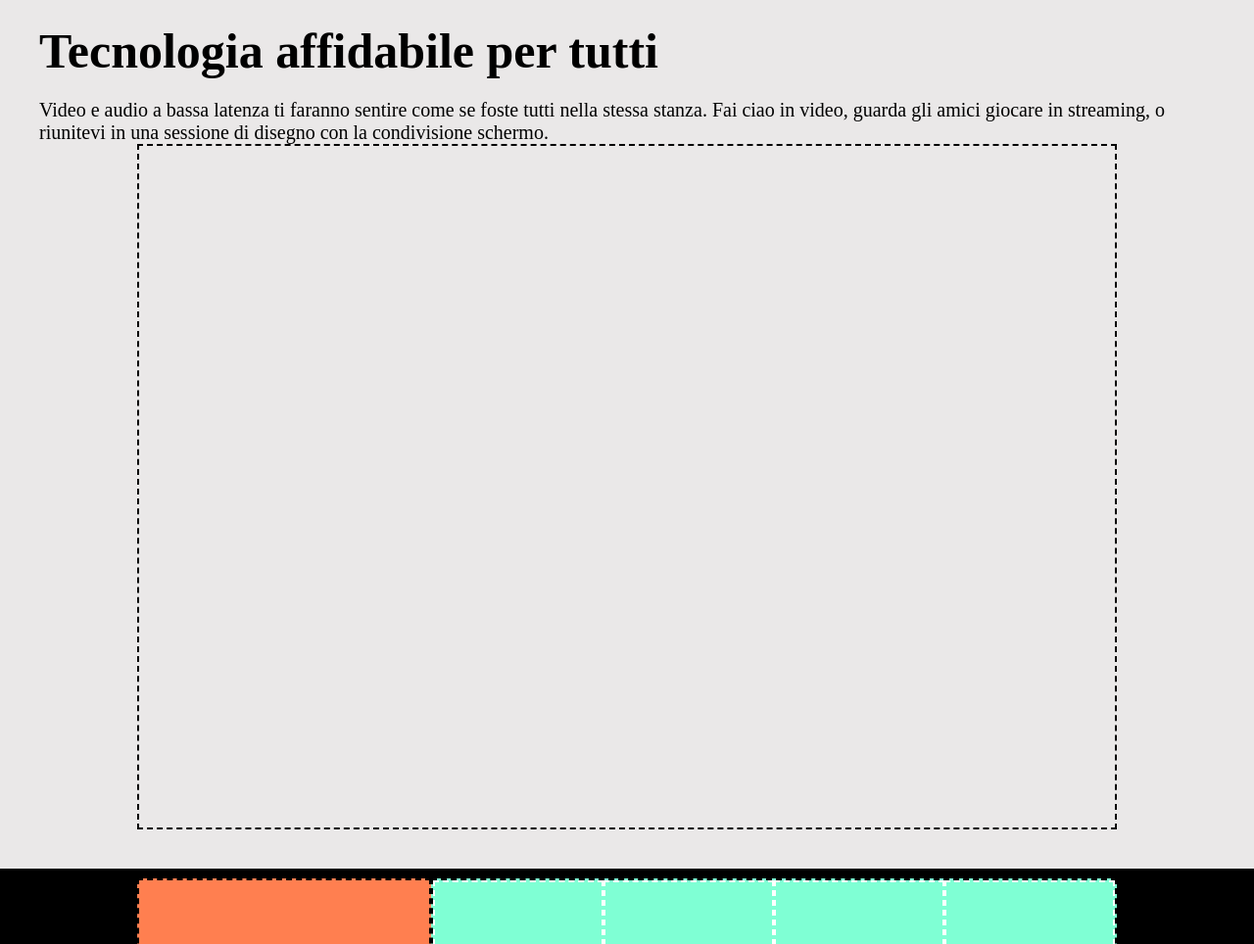
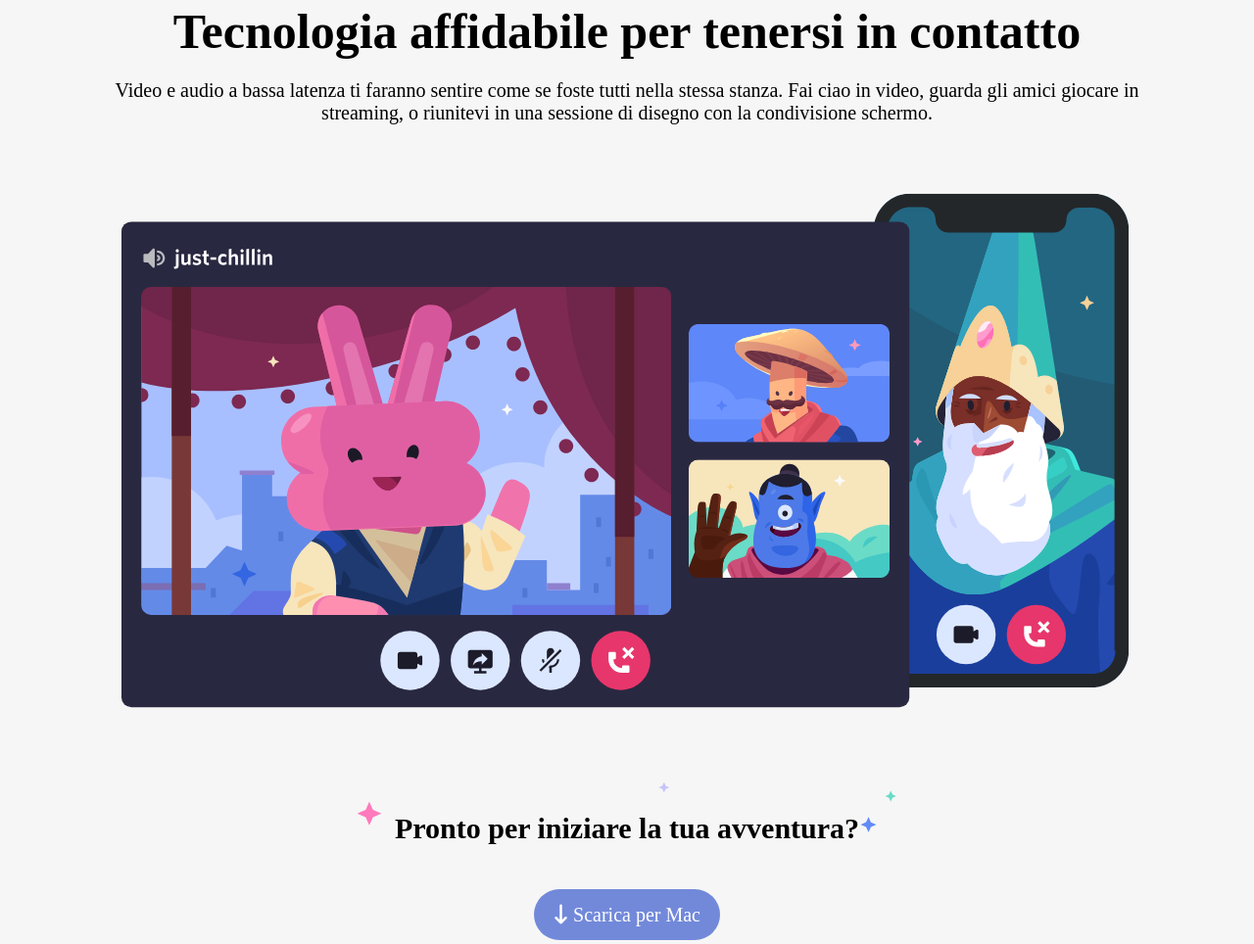
Before and after one commit to LucaSpennato/htmlcss-discord, a plain HTML site: page index.html in a window 1280 px wide. Shown: the part 2094-3058 px from the top of the page at 98% size. Drawn offline with Linux system fonts and the light colour scheme.

Commit message:
largecont

```diff
--- a/css/style.css
+++ b/css/style.css
@@ -9,8 +9,12 @@
 }
 
 .bg-fix-gray{
-    background-color: #eae8e8;
+    background-color: #F6F6F6;
 }
+
+/* .wave-rotated{
+    transform: rotate(0.5turn);
+} */
 
 .btn{
     border-radius: 30px 30px 30px 30px;
@@ -21,6 +25,22 @@
 .logo img{
     width: 130px;
 }
+
+a{
+    text-decoration: none;
+    color: black;
+}
+
+.ablackfix{
+    background-color: black;
+    color: white;
+}
+
+.abluefix{
+    background-color: #7289DA;
+    color: white;
+}
+
 
 /* header e navigatore */
 
@@ -42,7 +62,7 @@ header .logo, header nav, header .login{
     justify-content: space-between;
 }
 
- header .login{
+header .login{
     justify-content: flex-end;
 }
 
@@ -56,19 +76,12 @@ header nav{
 }
 
 nav a{
-    text-decoration: none;
     color: white;
     display: inline-block;
     padding: 15px;
     margin: 0 10px;
     font-size: 15px;
 }
-
-header div>a{
-    text-decoration: none;
-    color: black;
-}
-
 
 /* jumbotron*/
 
@@ -104,11 +117,6 @@ header div>a{
     font-size: 20px;
 }
 
-#afix{
-    background-color: black;
-    color: white;
-}
-
 /* sections */
 
 section{
@@ -140,14 +148,26 @@ main section h2{
     margin-bottom: 20px;
 }
 
-main section p{
+.large-cont{
+    width: 1100px;
+    margin: 0 auto;
+    text-align: center;
     font-size: 20px;
+    margin-bottom: 100px;
 }
 
-.large-container{
-    width: 1000px;
-    height: 700px;
+.starred-txt{
+    background-image: url(../img/stars.svg);
+    padding: 30px;
+    width: 50%;
     margin: 0 auto;
+    margin-bottom: 30px;
+    text-align: center;
+    font-size: 30px;
+    background-size: contain;
+    background-position: top;
+    font-weight: bold;
+    background-repeat: no-repeat;
 }
 
 /* footer section one */
--- a/index.html
+++ b/index.html
@@ -33,7 +33,7 @@
                 <h1>Il tuo posto per parlare</h1>
                 <p>Lorem ipsum dolor sit amet consectetur adipisicing elit. Reiciendis, fugiat, mollitia amet nostrum quia animi iure cumque ab voluptatum molestias quos nemo est, recusandae expedita. Officia corrupti reprehenderit necessitatibus dolorum.</p>
                 <div><a class="btn" href="#"><i class="fa-solid fa-arrow-down-long"></i> Scarica per Mac</a></div>
-                <div><a id="afix" class="btn" href="#">Apri discord nel tuo Browser</a></div>
+                <div><a class="btn ablackfix" href="#">Apri discord nel tuo Browser</a></div>
             </div>
         </section>
     </header>
@@ -55,6 +55,7 @@
         </section>
 
         <!-- section two  -->
+        <!-- <img class="wave" src="./img/wave.svg" alt="wave"> -->
         <section class="bg-fix-gray">
             <div class="section-container">
                 <div class="txt-column">
@@ -66,6 +67,7 @@
                 </div>
             </div>
         </section>
+        <!-- <img class="wave-rotated" src="./img/wave.svg" alt="wave"> -->
 
         <!-- section three -->
         <section>
@@ -81,10 +83,17 @@
         </section>
 
         <!-- section four -->
+        <!-- <img class="wave" src="./img/wave.svg" alt="wave"> -->
         <section class="section bg-fix-gray">
-            <h2>Tecnologia affidabile per tutti</h2>
-            <p>Video e audio a bassa latenza ti faranno sentire come se foste tutti nella stessa stanza. Fai ciao in video, guarda gli amici giocare in streaming, o riunitevi in una sessione di disegno con la condivisione schermo.</p>
-            <div class="large-container dashed-border"></div>
+            <div class="large-cont">
+                <h2>Tecnologia affidabile per tenersi in contatto</h2>
+                <p>Video e audio a bassa latenza ti faranno sentire come se foste tutti nella stessa stanza. Fai ciao in video, guarda gli amici giocare in streaming, o riunitevi in una sessione di disegno con la condivisione schermo.</p>
+                <img src="./img/item4-big.svg" alt="img4">
+                <div class="starred-txt">Pronto per iniziare la tua avventura?</div>
+                <div>
+                    <a class="btn abluefix" href="#"><i class="fa-solid fa-arrow-down-long"></i> Scarica per Mac</a>
+                </div>
+            </div>
         </section>
 
     </main>
```
